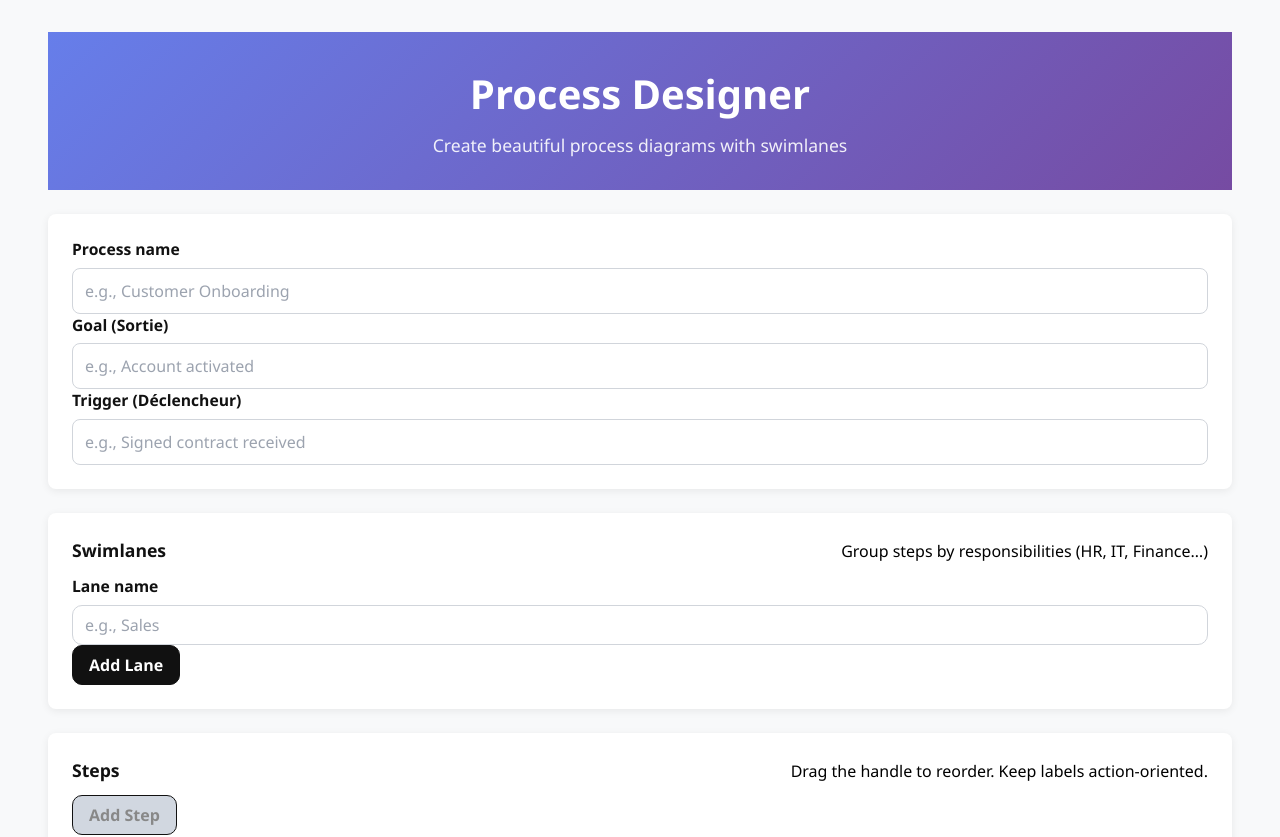
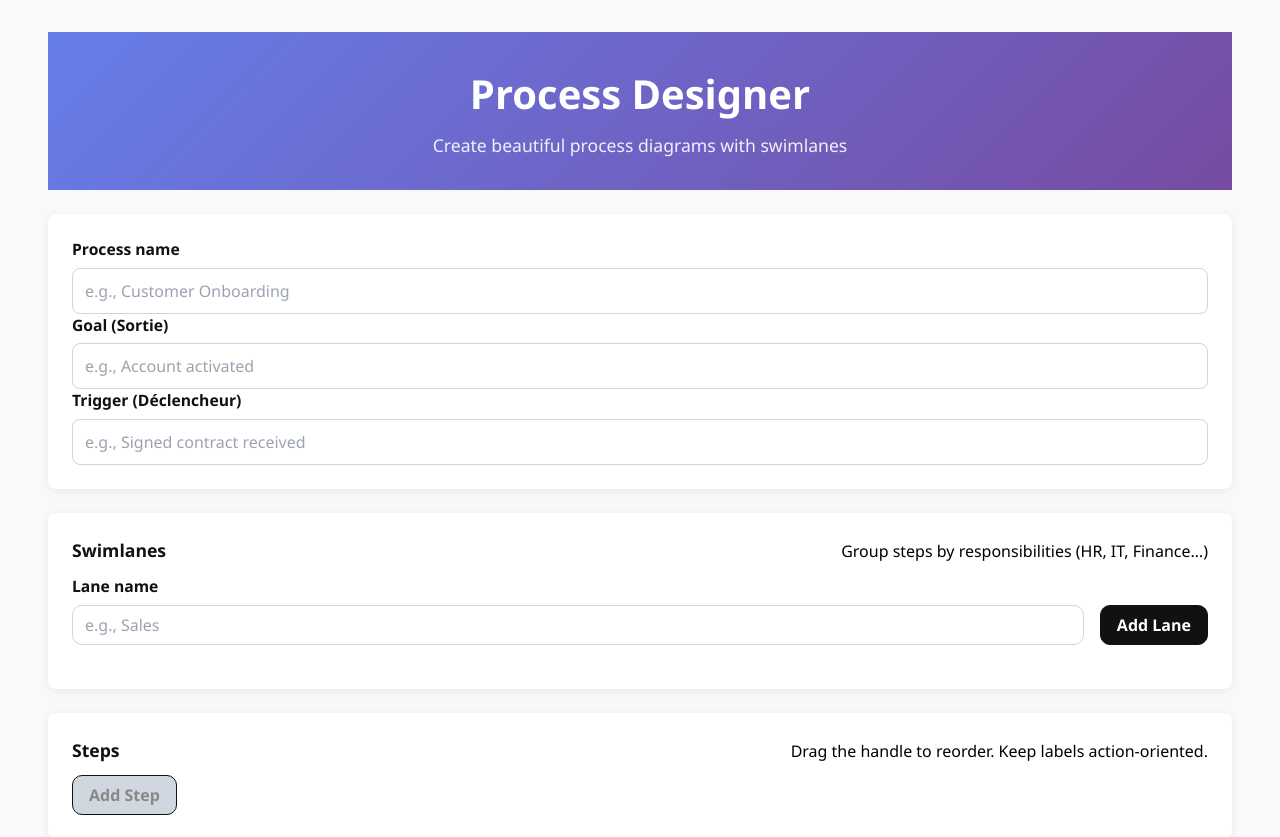
Before and after one commit to Zaymyr/Process_app, a React (Vite) app: page / in a window 1280 px wide. Shown: the top 837 px of the page. Built offline with nearby package versions, Linux system fonts and the light colour scheme.

Commit message:
Fix spacing issues in swimlane section

```diff
--- a/src/App.css
+++ b/src/App.css
@@ -121,6 +121,16 @@ body {
 .field input, .field select { width: 100%; font-size: 1rem; padding: 10px 12px; border: 1px solid #d1d5db; border-radius: 8px; background: #fff; }
 .field input::placeholder, .field select::placeholder { color: #9ca3af; }
 
+/* ---- Lane add section spacing ---- */
+.lane-add { display: flex; align-items: end; gap: 16px; margin-bottom: 20px; }
+.lane-add .field { flex: 1; }
+
+/* ---- Lane list spacing ---- */
+.lanes { list-style: none; padding: 0; margin: 0; }
+.lanes li { display: flex; align-items: center; justify-content: space-between; padding: 12px 0; border-bottom: 1px solid #f3f4f6; }
+.lanes li:last-child { border-bottom: none; }
+.pill { background: #f3f4f6; color: #374151; padding: 6px 12px; border-radius: 20px; font-size: 0.9em; font-weight: 500; }
+
 /* ---- Section headers clearer ---- */
 .sec-hdr { display: flex; align-items: baseline; justify-content: space-between; gap: 1rem; margin-bottom: 12px; }
 .sec-hdr h3 { margin: 0; font-size: 1.1rem; font-weight: 700; color: #111; }
```
